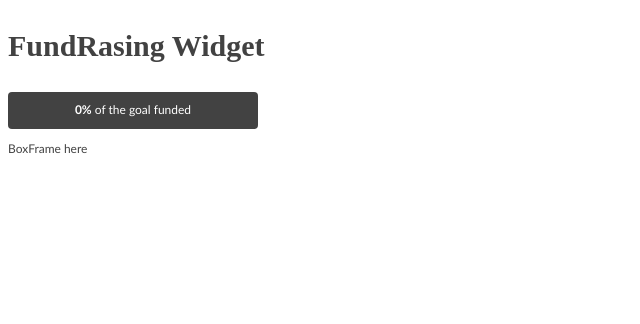
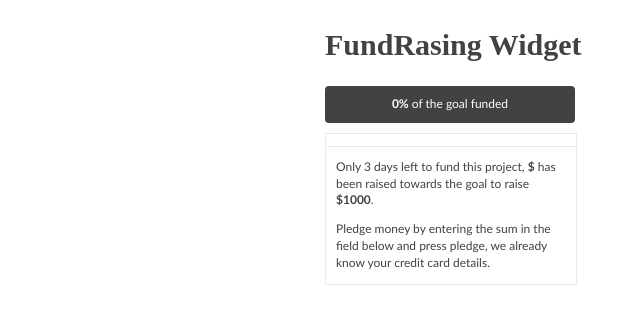
Before and after one commit to GiorgosTagkoulis/fundRaiser, a React (Create React App) app in the folder client/: page / in a window 1280 px wide. Shown: the top 324 px of the page, without its empty margins (0-640 px from the left). Built offline with nearby package versions, Linux system fonts and the light colour scheme; no server answers.

Commit message:
added Header, Tooltip and BoxFrame to the client. Styled components are used for all components. The progress bar is completed

```diff
--- a/client/src/App.css
+++ /dev/null
@@ -1,14 +0,0 @@
-.App {
-  text-align: center;
-}
-
-.App-header {
-  background-color: #282c34;
-  min-height: 100vh;
-  display: flex;
-  flex-direction: column;
-  align-items: center;
-  justify-content: center;
-  font-size: calc(10px + 2vmin);
-  color: white;
-}
--- a/client/src/App.js
+++ b/client/src/App.js
@@ -3,11 +3,16 @@ import Header from "./Components/Header";
 import BoxFrame from "./Components/BoxFrame";
 import Tooltip from "./Components/Tooltip";
 import { API_URL } from "./config";
-import "./App.css";
+import styled from "styled-components";
+
+const Wrapper = styled.div`
+  margin: 2em auto;
+  max-width: 630px;
+`;
 
 class App extends Component {
   state = {
-    sum: 0
+    sum: null
   };
 
   componentDidMount() {
@@ -23,11 +28,11 @@ class App extends Component {
 
   render() {
     return (
-      <div>
+      <Wrapper>
         <Header />
         <Tooltip sum={this.state.sum} />
         <BoxFrame sum={this.state.sum} />
-      </div>
+      </Wrapper>
     );
   }
 }
--- a/client/src/Components/BoxFrame.js
+++ b/client/src/Components/BoxFrame.js
@@ -1,7 +1,61 @@
-import React from "react";
+import React, { Component } from "react";
+import styled from "styled-components";
 
-const BoxFrame = () => {
-  return <p>BoxFrame here</p>;
-};
+const Wrapper = styled.div`
+  width: 250px;
+  border: 1px solid #eaeaea;
+  text-align: left;
+`;
+
+const ProgressBarContainer = styled.div`
+  position: relative;
+  height: 12px;
+  border-bottom: 1px solid #eaeaea;
+`;
+
+const ProgressBar = styled.div`
+  position: absolute;
+  top: 0px;
+  left: 0px;
+  bottom: 0px;
+  background-color: ${props =>
+    props.percentage === 100 ? "#1cbc2c" : "#EF5F3C"};
+  width: ${props => props.percentage}%;
+`;
+
+const ProgressBarContent = styled.div`
+  margin: 10px;
+`;
+
+class BoxFrame extends Component {
+  state = {
+    has_donated: false
+  };
+
+  render() {
+    return (
+      <Wrapper>
+        <ProgressBarContainer>
+          <ProgressBar
+            percentage={this.props.sum < 1000 ? this.props.sum / 10 : 100}
+          ></ProgressBar>
+        </ProgressBarContainer>
+        <ProgressBarContent></ProgressBarContent>
+        <ProgressBarContent>
+          <p>
+            Only 3 days left to fund this project,{" "}
+            <strong id="fundraise_currentFundingText">${this.props.sum}</strong>{" "}
+            has been raised towards the goal to raise{" "}
+            <strong id="fundraise_goalText">$1000</strong>.
+          </p>
+          <p>
+            Pledge money by entering the sum in the field below and press
+            pledge, we already know your credit card details.
+          </p>
+        </ProgressBarContent>
+      </Wrapper>
+    );
+  }
+}
 
 export default BoxFrame;
--- a/client/src/Components/Header.js
+++ b/client/src/Components/Header.js
@@ -1,7 +1,7 @@
 import React from "react";
 import styled from "styled-components";
 
-const Title = styled.h2`
+const Title = styled.h1`
   font-family: "rooney-web", "AmericanTypewriter", Rockwell, serif;
   font-size: 2.5em;
   font-weight: bold;
--- a/client/src/Components/Tooltip.js
+++ b/client/src/Components/Tooltip.js
@@ -12,9 +12,13 @@ const Wrapper = styled.div`
 `;
 
 const Tooltip = props => {
+  const text = " of the goal funded";
   return (
     <Wrapper>
-      <strong id="fundraise_remainingText">0%</strong> of the goal funded
+      <strong id="fundraise_remainingText">
+        {props.sum < 1000 ? props.sum / 10 : 100}%
+      </strong>
+      {text}
     </Wrapper>
   );
 };
--- a/client/src/index.css
+++ b/client/src/index.css
@@ -5,10 +5,3 @@ body {
   line-height: 1.4;
   font-size: 12px;
 }
-
-/* Fonts */
-h1 {
-  font-family: "rooney-web", "AmericanTypewriter", Rockwell, serif;
-  font-size: 2.5em;
-  font-weight: bold;
-}
```
